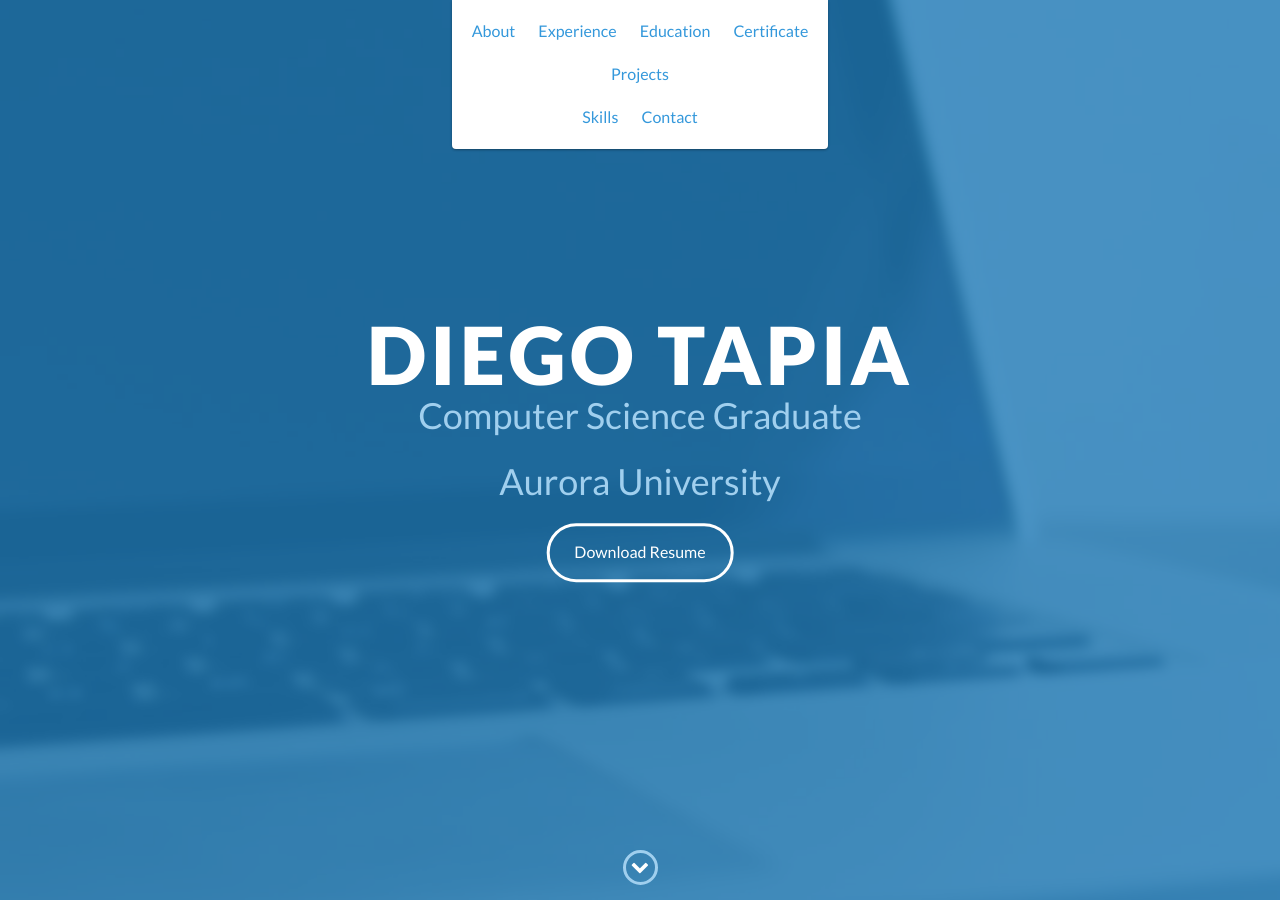
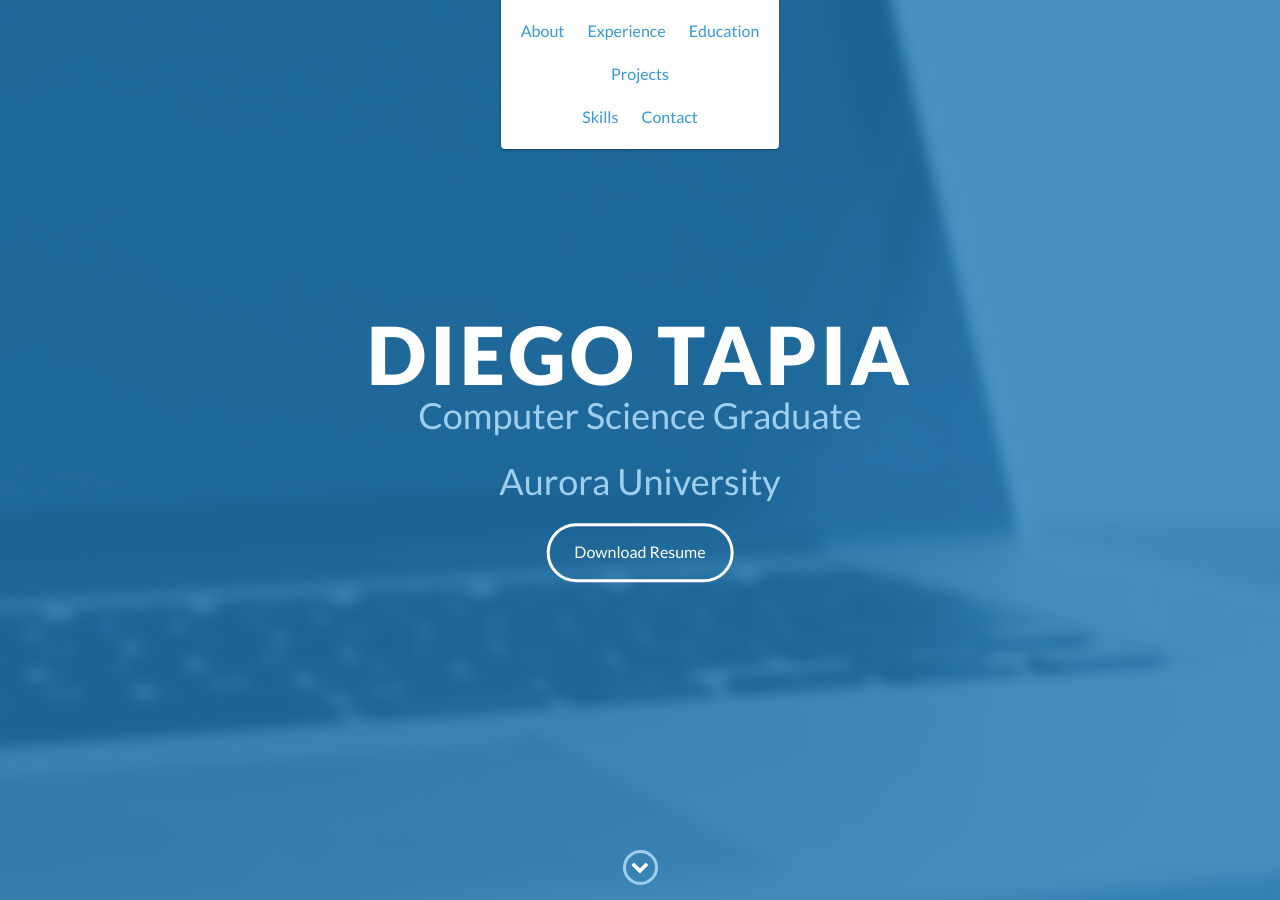
Before and after one commit to dtapia220/dtapia02.github.io, a Jekyll site: the page index.html, which Jekyll copies as it is, in a window 1280 px wide and 900 px high. Built offline with Jekyll 4.4.1, drawn with Linux system fonts in a browser that asks for light colours; some of the changed text lies outside the part shown.

Commit message:
Update index.html

```diff
--- a/index.html
+++ b/index.html
@@ -33,10 +33,6 @@
             <li>
                 <a href="#education">Education</a>
             </li>
-            <li>
-                <li>
-                <a href="#publications">Certificate</a>
-            </li>
                 <a href="#projects">Projects</a>
             </li>
             <li>
@@ -55,7 +51,7 @@
             <h1>Diego Tapia</h1>
             <h2>Computer Science Graduate</h2>
             <h2>Aurora University </h2>
-            <a href="#" class="btn-rounded-white">Download Resume</a>
+            <a href="files/resume copy.pdf" class="btn-rounded-white">Download Resume</a>
         </div>
         <!-- End #lead-content -->
 
```
Also changed, not shown: other parts of index.html (+1 -5 lines).
